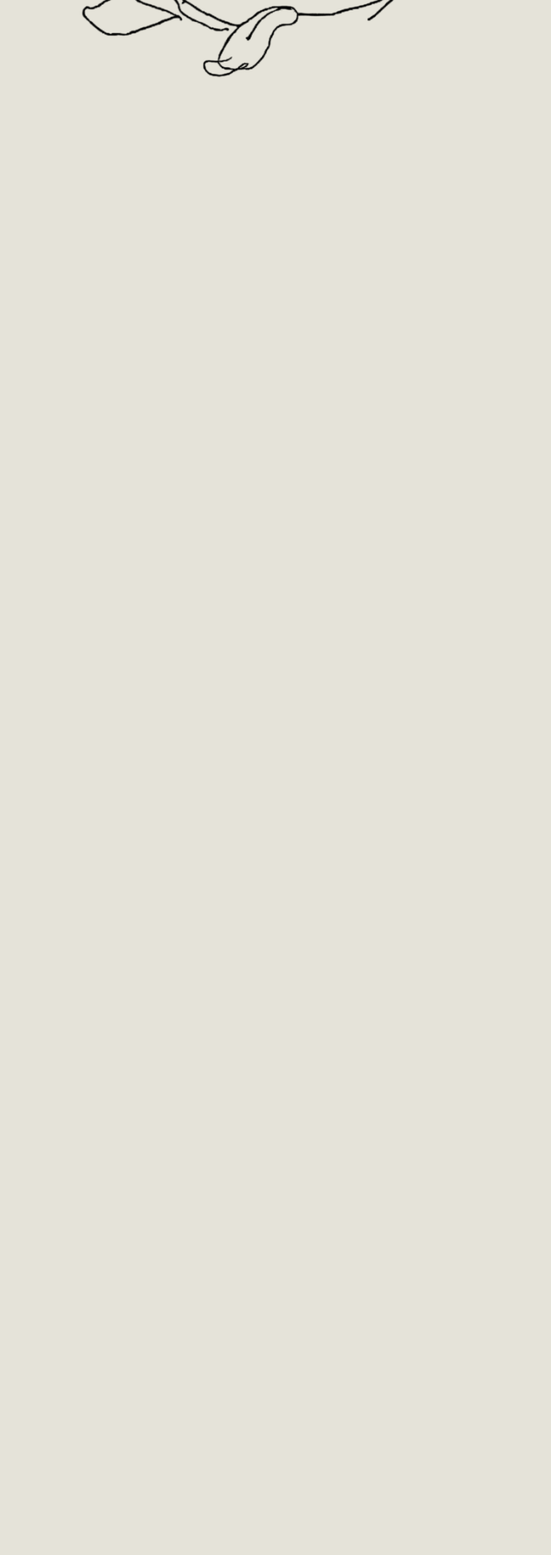
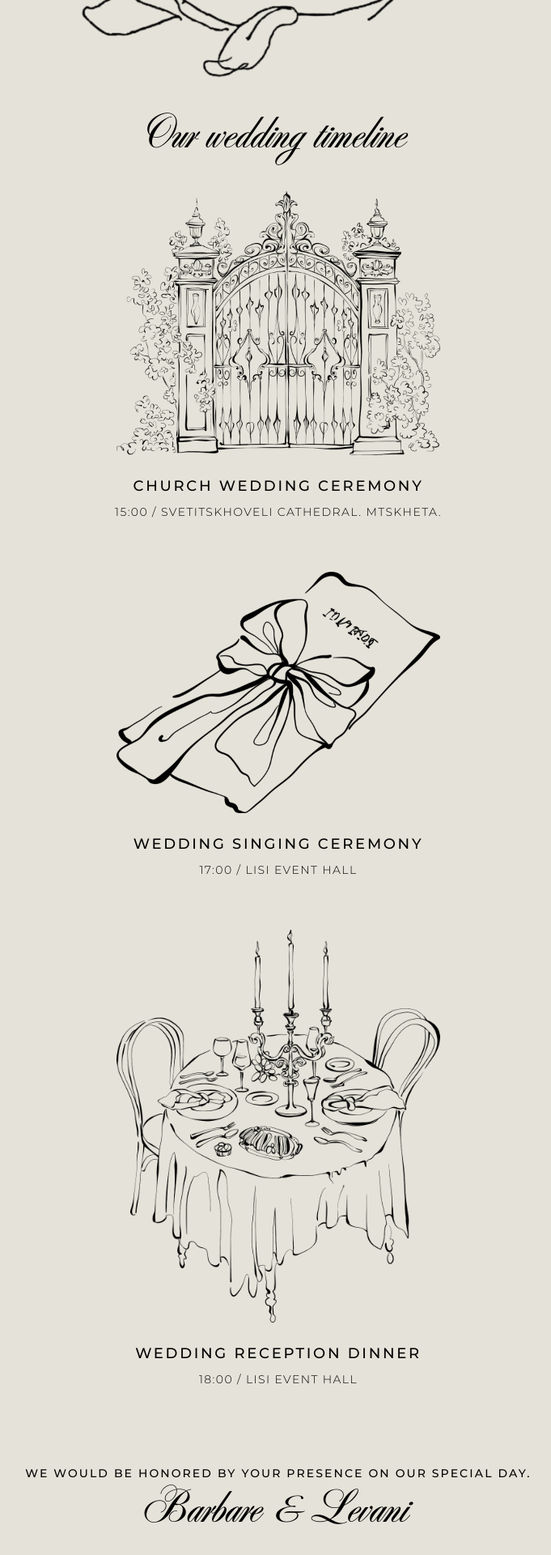
Before and after one commit to dataaqu/wedding, a Next.js app: page /invite in a window 1280 px wide. Shown: the part 692-2612 px from the top of the page at 81% size, without its empty margins (296-977 px from the left). Built offline with nearby package versions, Linux system fonts and the light colour scheme.

Commit message:
scroll animation

```diff
--- a/app/invite/page.tsx
+++ b/app/invite/page.tsx
@@ -73,14 +73,27 @@ export default function InvitePage() {
           </div>
         </div>
 
-        <p
-          className="text-5xl md:text-6xl text-center mt-10 animate-fadeIn"
-          style={{ fontFamily: lang === 'ka' ? 'Elguja, cursive' : 'SymphonyPro, cursive', animationDelay: '6s' }}
+        <motion.p
+          className="text-5xl md:text-6xl text-center mt-10"
+          style={{ fontFamily: lang === 'ka' ? 'Elguja, cursive' : 'SymphonyPro, cursive' }}
+          initial={{ opacity: 0, y: 15 }}
+          whileInView={{ opacity: 1, y: 0 }}
+          viewport={{ once: true, margin: '-50px' }}
+          transition={{ duration: 0.8, ease: 'easeOut' }}
         >
           {t('invite.timeline')}
-        </p>
+        </motion.p>
 
-        <a href="https://maps.app.goo.gl/X13TxE2B86TScNXB9" target="_blank" rel="noopener noreferrer" className="flex flex-col items-center cursor-pointer hover:opacity-80 transition-opacity animate-fadeIn" style={{ animationDelay: '6.5s' }}>
+        <motion.a
+          href="https://maps.app.goo.gl/X13TxE2B86TScNXB9"
+          target="_blank"
+          rel="noopener noreferrer"
+          className="flex flex-col items-center cursor-pointer hover:opacity-80 transition-opacity"
+          initial={{ opacity: 0, y: 30 }}
+          whileInView={{ opacity: 1, y: 0 }}
+          viewport={{ once: true, margin: '-50px' }}
+          transition={{ duration: 0.7, ease: 'easeOut' }}
+        >
           <div className="w-[50vw] md:w-[70vw] max-w-[400px] mt-8 cursor-pointer">
             <Image src="/assets/images/venues_and_churches_PNG-02.webp" alt="Venue" width={600} height={600} className="w-full h-auto" />
           </div>
@@ -90,9 +103,18 @@ export default function InvitePage() {
           <p className="text-xs md:text-sm tracking-[0.1em] mt-2 text-center cursor-pointer" style={{ fontFamily: lang === 'ka' ? 'FiraGO, sans-serif' : 'Montserrat, sans-serif', fontWeight: 300 }}>
             {t('invite.churchDetails')}
           </p>
-        </a>
+        </motion.a>
 
-        <a href="https://maps.app.goo.gl/BmRWXAWvZ2dVHpQW8" target="_blank" rel="noopener noreferrer" className="flex flex-col items-center cursor-pointer hover:opacity-80 transition-opacity animate-fadeIn" style={{ animationDelay: '7s' }}>
+        <motion.a
+          href="https://maps.app.goo.gl/BmRWXAWvZ2dVHpQW8"
+          target="_blank"
+          rel="noopener noreferrer"
+          className="flex flex-col items-center cursor-pointer hover:opacity-80 transition-opacity"
+          initial={{ opacity: 0, y: 30 }}
+          whileInView={{ opacity: 1, y: 0 }}
+          viewport={{ once: true, margin: '-50px' }}
+          transition={{ duration: 0.7, ease: 'easeOut' }}
+        >
           <div className="w-[50vw] md:w-[70vw] max-w-[400px] mt-16 cursor-pointer">
             <Image src="/assets/images/dining_element_PNG-58.png" alt="Dining venue" width={600} height={600} className="w-full h-auto" />
           </div>
@@ -102,9 +124,18 @@ export default function InvitePage() {
           <p className="text-xs md:text-sm tracking-[0.1em] mt-2 text-center cursor-pointer" style={{ fontFamily: lang === 'ka' ? 'FiraGO, sans-serif' : 'Montserrat, sans-serif', fontWeight: 300 }}>
             {t('invite.signingDetails')}
           </p>
-        </a>
+        </motion.a>
 
-        <a href="https://maps.app.goo.gl/BmRWXAWvZ2dVHpQW8" target="_blank" rel="noopener noreferrer" className="flex flex-col items-center cursor-pointer hover:opacity-80 transition-opacity animate-fadeIn" style={{ animationDelay: '7.5s' }}>
+        <motion.a
+          href="https://maps.app.goo.gl/BmRWXAWvZ2dVHpQW8"
+          target="_blank"
+          rel="noopener noreferrer"
+          className="flex flex-col items-center cursor-pointer hover:opacity-80 transition-opacity"
+          initial={{ opacity: 0, y: 30 }}
+          whileInView={{ opacity: 1, y: 0 }}
+          viewport={{ once: true, margin: '-50px' }}
+          transition={{ duration: 0.7, ease: 'easeOut' }}
+        >
           <div className="w-[50vw] md:w-[70vw] max-w-[400px] mt-16 cursor-pointer">
             <Image src="/assets/images/table_setting_PNG-02.webp" alt="Wedding reception" width={600} height={600} className="w-full h-auto" />
           </div>
@@ -114,16 +145,22 @@ export default function InvitePage() {
           <p className="text-xs md:text-sm tracking-[0.1em] mt-2 text-center cursor-pointer" style={{ fontFamily: lang === 'ka' ? 'FiraGO, sans-serif' : 'Montserrat, sans-serif', fontWeight: 300 }}>
             {t('invite.dinnerDetails')}
           </p>
-        </a>
+        </motion.a>
 
-        <div className="mt-24 mb-16 flex flex-col items-center gap-3 text-center animate-fadeIn" style={{ animationDelay: '8s' }}>
+        <motion.div
+          className="mt-24 mb-16 flex flex-col items-center gap-3 text-center"
+          initial={{ opacity: 0, y: 30 }}
+          whileInView={{ opacity: 1, y: 0 }}
+          viewport={{ once: true, margin: '-50px' }}
+          transition={{ duration: 0.7, ease: 'easeOut' }}
+        >
           <p className="text-xs md:text-sm tracking-[0.15em] uppercase" style={{ fontFamily: lang === 'ka' ? 'FiraGO, sans-serif' : 'Montserrat, sans-serif', fontWeight: 500 }}>
             {t('invite.honored')}
           </p>
           <p className="text-4xl md:text-6xl" style={{ fontFamily: lang === 'ka' ? 'Elguja, cursive' : 'SymphonyPro, cursive' }}>
             {t('invite.names')}
           </p>
-        </div>
+        </motion.div>
       </div>
     </main>
   )
```
